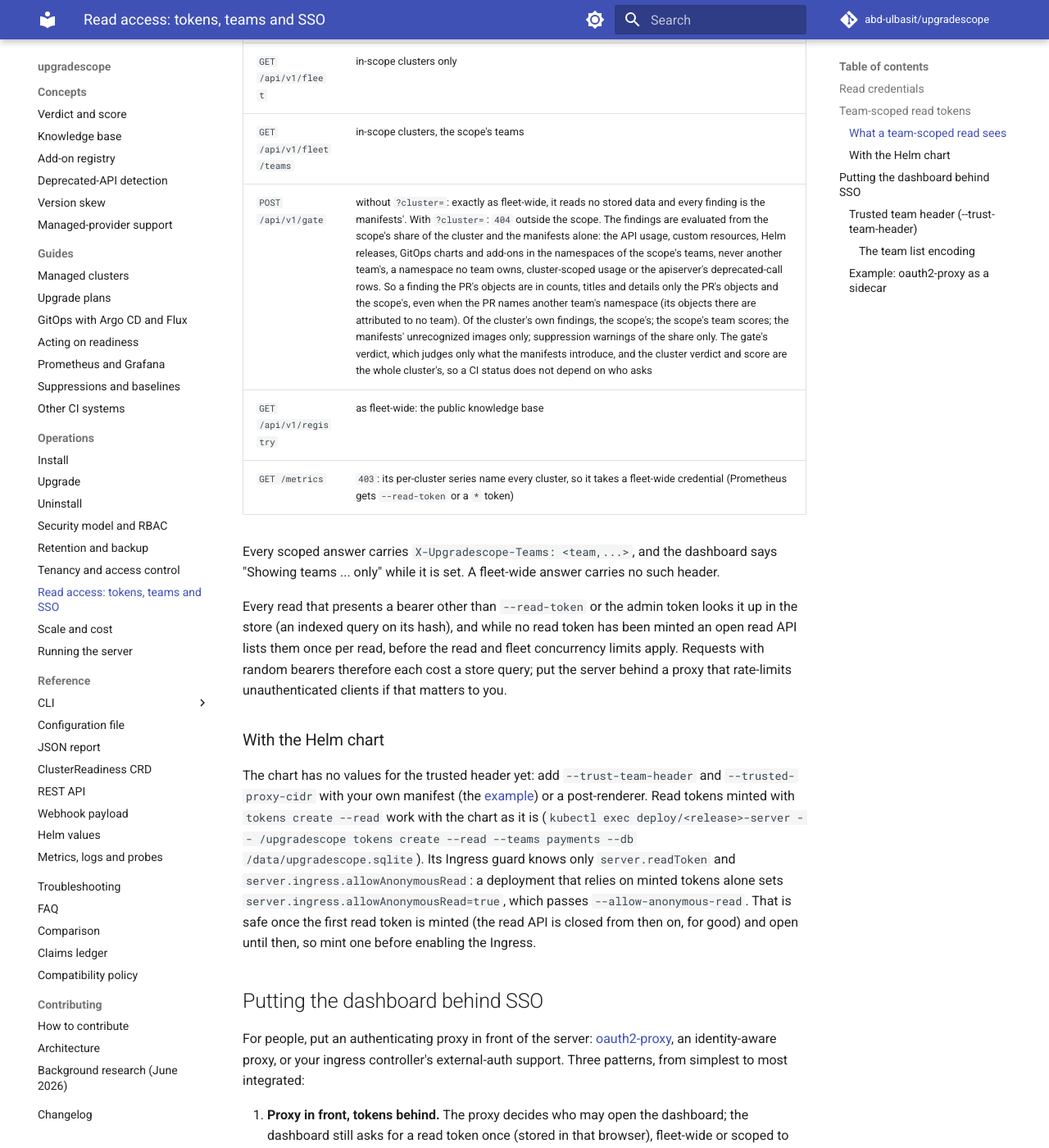
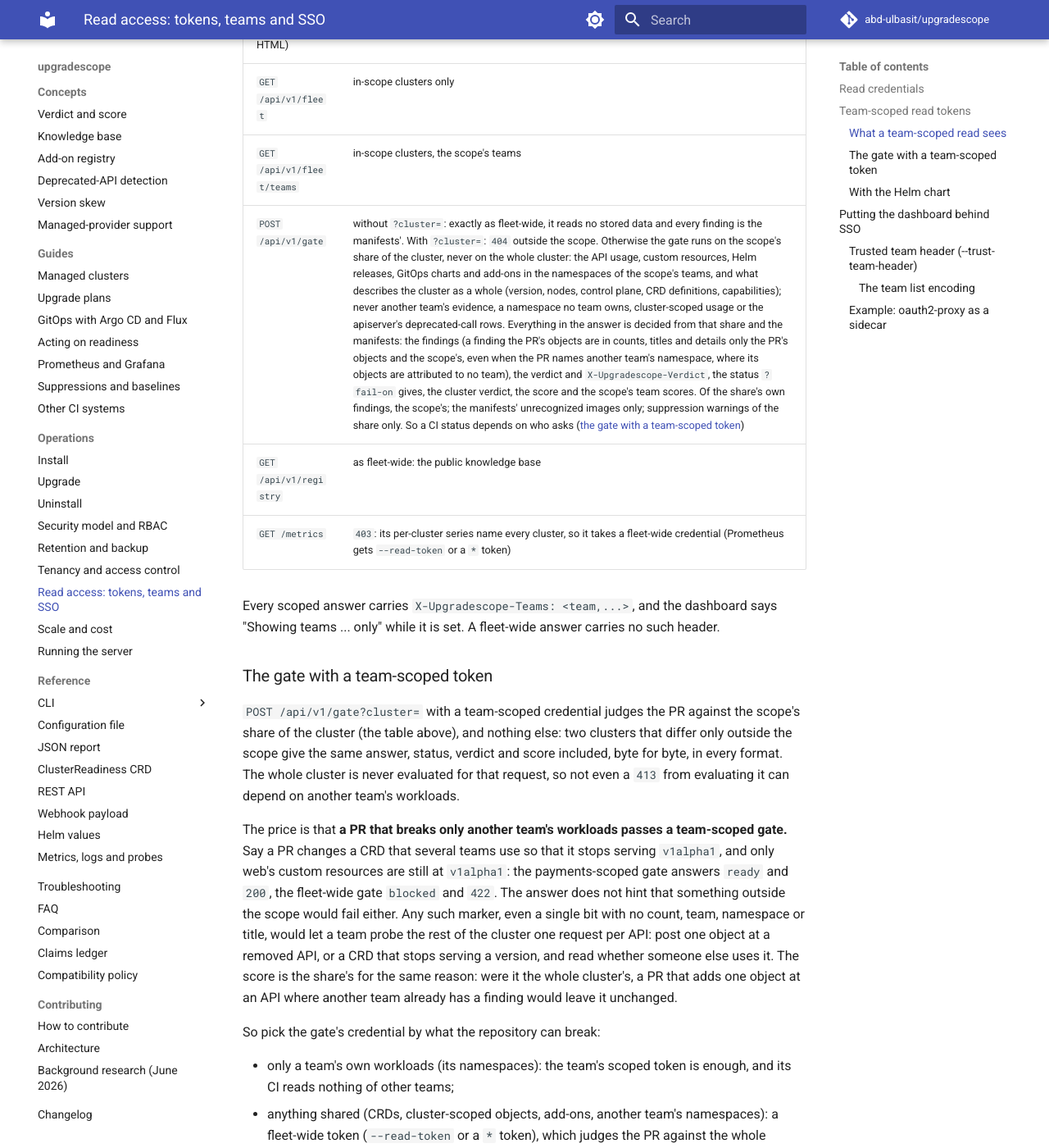
Before and after one commit to abd-ulbasit/upgradescope, an MkDocs documentation site: the page built from docs/operations/auth.md, in a window 1280 px wide and 1400 px high, scrolled down 3967 px. Shown: the whole window at 82% size. Built offline with MkDocs 1.6.1 and Material for MkDocs 9.7.7, drawn with Linux system fonts in a browser that asks for light colours; comment, search, counter and statistics services are not loaded; some of the changed text lies outside the part shown.

Commit message:
docs(auth): the scoped gate's contract, oauth2-proxy v7.15.5's routes and headers
The gate row and a new section say a team-scoped gate is decided by the
scope's share alone, why no marker reveals a PR that breaks only
another team, and which credential CI should use for what. The
oauth2-proxy text names v7.15.5, cites its source for stripping,
comma-joined groups and path-only skip-auth matching, and replaces
"every other read needs a signed-in person" with what --reverse-proxy
and X-Forwarded-Uri allow. SE-15 and SE-16 match.

Refs #72

Co-Authored-By: Claude Fable 5 <noreply@anthropic.com>

```diff
--- a/docs/operations/auth.md
+++ b/docs/operations/auth.md
@@ -17,7 +17,9 @@ rest of the fleet. A team name is free text: a `--team-map` team can be
 cannot hold is `*`, a token's scope of the whole fleet: a `--team-map`
 team called `*` is read as the team `(*)` (serve logs a warning at
 startup and keeps serving), so mint its token with `--teams '(*)'`. A
-namespace label value cannot be `*`.
+map that also names a team `(*)` makes the two one team, and the
+warning says so: rename one to keep them apart. A namespace label value
+cannot be `*`.
 
 ## Read credentials
 
@@ -153,13 +155,44 @@ scoped caller is the cluster's name and data.
 | `GET /api/v1/clusters/{id}/export` (CSV, HTML) | `404` outside the scope; the scope's findings, cut to it, and teams |
 | `GET /api/v1/fleet` | in-scope clusters only |
 | `GET /api/v1/fleet/teams` | in-scope clusters, the scope's teams |
-| `POST /api/v1/gate` | without `?cluster=`: exactly as fleet-wide, it reads no stored data and every finding is the manifests'. With `?cluster=`: `404` outside the scope. The findings are evaluated from the scope's share of the cluster and the manifests alone: the API usage, custom resources, Helm releases, GitOps charts and add-ons in the namespaces of the scope's teams, never another team's, a namespace no team owns, cluster-scoped usage or the apiserver's deprecated-call rows. So a finding the PR's objects are in counts, titles and details only the PR's objects and the scope's, even when the PR names another team's namespace (its objects there are attributed to no team). Of the cluster's own findings, the scope's; the scope's team scores; the manifests' unrecognized images only; suppression warnings of the share only. The gate's verdict, which judges only what the manifests introduce, and the cluster verdict and score are the whole cluster's, so a CI status does not depend on who asks |
+| `POST /api/v1/gate` | without `?cluster=`: exactly as fleet-wide, it reads no stored data and every finding is the manifests'. With `?cluster=`: `404` outside the scope. Otherwise the gate runs on the scope's share of the cluster, never on the whole cluster: the API usage, custom resources, Helm releases, GitOps charts and add-ons in the namespaces of the scope's teams, and what describes the cluster as a whole (version, nodes, control plane, CRD definitions, capabilities); never another team's evidence, a namespace no team owns, cluster-scoped usage or the apiserver's deprecated-call rows. Everything in the answer is decided from that share and the manifests: the findings (a finding the PR's objects are in counts, titles and details only the PR's objects and the scope's, even when the PR names another team's namespace, where its objects are attributed to no team), the verdict and `X-Upgradescope-Verdict`, the status `?fail-on` gives, the cluster verdict, the score and the scope's team scores. Of the share's own findings, the scope's; the manifests' unrecognized images only; suppression warnings of the share only. So a CI status depends on who asks ([the gate with a team-scoped token](#the-gate-with-a-team-scoped-token)) |
 | `GET /api/v1/registry` | as fleet-wide: the public knowledge base |
 | `GET /metrics` | `403`: its per-cluster series name every cluster, so it takes a fleet-wide credential (Prometheus gets `--read-token` or a `*` token) |
 
 Every scoped answer carries `X-Upgradescope-Teams: <team,...>`, and the
 dashboard says "Showing teams ... only" while it is set. A fleet-wide
 answer carries no such header.
+
+### The gate with a team-scoped token
+
+`POST /api/v1/gate?cluster=` with a team-scoped credential judges the PR
+against the scope's share of the cluster (the table above), and nothing
+else: two clusters that differ only outside the scope give the same
+answer, status, verdict and score included, byte for byte, in every
+format. The whole cluster is never evaluated for that request, so not
+even a `413` from evaluating it can depend on another team's workloads.
+
+The price is that **a PR that breaks only another team's workloads
+passes a team-scoped gate.** Say a PR changes a CRD that several teams
+use so that it stops serving `v1alpha1`, and only web's custom resources
+are still at `v1alpha1`: the payments-scoped gate answers `ready` and
+`200`, the fleet-wide gate `blocked` and `422`. The answer does not hint
+that something outside the scope would fail either. Any such marker,
+even a single bit with no count, team, namespace or title, would let a
+team probe the rest of the cluster one request per API: post one object
+at a removed API, or a CRD that stops serving a version, and read
+whether someone else uses it. The score is the share's for the same
+reason: were it the whole cluster's, a PR that adds one object at an API
+where another team already has a finding would leave it unchanged.
+
+So pick the gate's credential by what the repository can break:
+
+- only a team's own workloads (its namespaces): the team's scoped token
+  is enough, and its CI reads nothing of other teams;
+- anything shared (CRDs, cluster-scoped objects, add-ons, another team's
+  namespaces): a fleet-wide token (`--read-token` or a `*` token), which
+  judges the PR against the whole cluster, as the gate did before read
+  scopes.
 
 Every read that presents a bearer other than `--read-token` or the admin
 token looks it up in the store (an indexed query on its hash), and while
@@ -231,7 +264,8 @@ upgradescope serve --listen 127.0.0.1:8080 \
 A read whose TCP peer is in a `--trusted-proxy-cidr` range and that
 carries the header reads as the teams it lists, in the
 [team list encoding](#the-team-list-encoding), every copy of the header
-counted (oauth2-proxy sends one per group). A bearer token, when one is
+counted (oauth2-proxy sends one header, the session's groups joined by
+commas; other proxies may send one per group). A bearer token, when one is
 presented and valid, takes precedence. The peer is the connection's
 source address, never `X-Forwarded-For`. From any other address the
 header is ignored: a client that reaches the server directly cannot
@@ -266,19 +300,25 @@ The two flags go together, and the mode is off by default.
        only. A proxy that passes a client's `X-Forwarded-Groups` on (or
        appends to it) lets that client read any team it names.
 
-    oauth2-proxy v7.8.1, which the example pins, does both halves of
+    oauth2-proxy v7.15.5, which the example pins, does both halves of
     (2) with `--pass-user-headers=true --skip-auth-strip-headers=true`:
     it deletes the request's copies of each header it injects
-    (`X-Forwarded-Groups` among them) before injecting it, one line per
-    group of the session, and on routes it does not authenticate
-    (`--skip-auth-route`) it strips them without setting them
-    ([flag reference](https://oauth2-proxy.github.io/oauth2-proxy/7.8.x/configuration/overview);
+    (`X-Forwarded-Groups` among them), whatever their case and whether
+    they are written with `-` or `_`, then sets it from the session
+    only: one header, the session's groups joined by commas. On routes
+    it does not authenticate (`--skip-auth-route`) it strips them too,
+    and sets them only from a valid session cookie the request carries
+    ([flag reference](https://oauth2-proxy.github.io/oauth2-proxy/7.15.x/configuration/overview);
     in its source, `getRequestHeaders` in
-    [`pkg/apis/options/legacy_options.go`](https://github.com/oauth2-proxy/oauth2-proxy/blob/v7.8.1/pkg/apis/options/legacy_options.go)
-    sets `PreserveRequestValue` to `!SkipAuthStripHeaders`, and
-    `newStripHeaders` in
-    [`pkg/middleware/headers.go`](https://github.com/oauth2-proxy/oauth2-proxy/blob/v7.8.1/pkg/middleware/headers.go)
-    deletes those headers before the injector runs). With the alpha
+    [`pkg/apis/options/legacy_options.go`](https://github.com/oauth2-proxy/oauth2-proxy/blob/v7.15.5/pkg/apis/options/legacy_options.go)
+    sets `PreserveRequestValue` to `!SkipAuthStripHeaders`;
+    `newStripHeaders` and `stripNormalizedHeader` in
+    [`pkg/middleware/headers.go`](https://github.com/oauth2-proxy/oauth2-proxy/blob/v7.15.5/pkg/middleware/headers.go)
+    delete those headers before the injector runs, and
+    `injectRequestHeaders` there joins what it injects with
+    `flattenHeaders`; `getAuthenticatedSession` in
+    [`oauthproxy.go`](https://github.com/oauth2-proxy/oauth2-proxy/blob/v7.15.5/oauthproxy.go)
+    returns the request's session on a skip-auth route). With the alpha
     configuration, the same holds only for headers whose
     `preserveRequestValue` is false. Any other proxy must be checked for
     the same: it strips the client's copies, whatever their case, before
@@ -357,14 +397,32 @@ above (its test, `deploy/examples/examples_test.go`, fails if one goes):
 
 Machines use the same Service, on the routes the proxy does not
 authenticate: agents push to `POST /api/v1/snapshots` with their ingest
-tokens, CI posts to `POST /api/v1/gate` and Prometheus scrapes
+tokens, CI posts to `POST /api/v1/gate?target=...` and Prometheus scrapes
 `GET /metrics` with read tokens, and the kubelet probes `/readyz` and
-`/healthz` through it (serve does not listen on the pod's address). The
-proxy strips the group header on those routes too, so each request reads
-as the token it presents and nothing else: without one, `401`. Every
-other read through the proxy needs a signed-in person; operators reach
-the server itself with `kubectl port-forward` to port 8080 and a token
-(the danger box above says what that permission allows). What reaches
+`/healthz` through it (serve does not listen on the pod's address).
+v7.15.5 matches a `--skip-auth-route` against the request's decoded path
+without its query (`isAllowedRoute` in `oauthproxy.go`, `GetRequestPath`
+in `pkg/requests/util/util.go`), so `POST=^/api/v1/gate$` matches every
+gate call, whatever its query. Versions before v7.11.0 (the CVE-2025-54576 fix) match the request
+URI, query included: there the same route never matches a gate call, and
+CI gets the proxy's sign-in answer instead of the server's. The
+example's test checks the routes against the requests machines make.
+The proxy strips the group header on those routes too, so each request
+reads as the token it presents and nothing else: without one, `401`.
+
+The proxy's sign-in is not what guards the data; the server's token
+check is. With `--reverse-proxy`, oauth2-proxy matches the skip-auth
+routes against the path in the client's `X-Forwarded-Uri`, from any
+client unless `--trusted-proxy-ip` names the proxies allowed to send
+`X-Forwarded-*` headers. So `GET /api/v1/clusters` with
+`X-Forwarded-Uri: /metrics` gets past the proxy without signing in. It
+reaches the server with the group header stripped and reads as the token
+it presents: without one, `401`. Set `--trusted-proxy-ip` to your
+ingress controller's addresses, and have the ingress overwrite or drop a
+client's `X-Forwarded-Uri`, if signing in must be the only way past the
+proxy. Operators reach the server itself with `kubectl port-forward` to
+port 8080 and a token (the danger box above says what that permission
+allows). What reaches
 the server over loopback is trusted with the header, which is why the
 pod opts out of Istio and Linkerd sidecar injection.
 
```
Also changed, not shown: other parts of docs/operations/auth.md (+1 -1 lines), docs/claims.md (+2 -2 lines).
